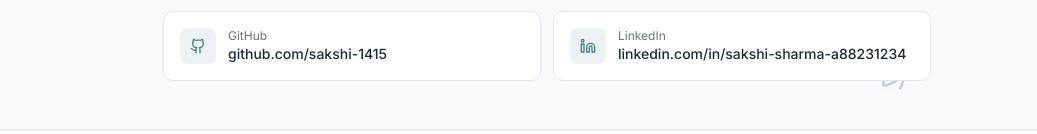
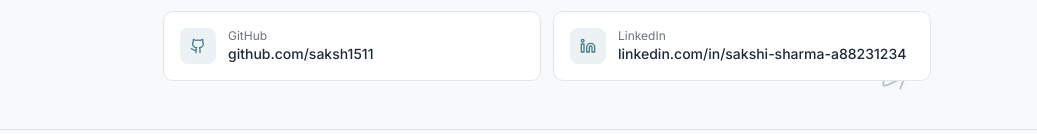
Before and after one commit to saksh1511/v0-embedded-engineer-portfolio, a Next.js app: page / in a window 1280 px wide. Shown: the part 3973-4107 px from the top of the page, without its empty margins (93-1130 px from the left). Built offline with nearby package versions, Linux system fonts and the light colour scheme.

Commit message:
fix: update GitHub link in contact section
Correct GitHub username in contact details to match profile.

```diff
--- a/components/portfolio/contact-section.tsx
+++ b/components/portfolio/contact-section.tsx
@@ -17,8 +17,8 @@ const contacts = [
   {
     icon: Github,
     label: "GitHub",
-    value: "github.com/sakshi-1415",
-    href: "https://github.com/sakshi-1415",
+    value: "github.com/saksh1511",
+    href: "https://github.com/saksh1511",
   },
   {
     icon: Linkedin,
```
